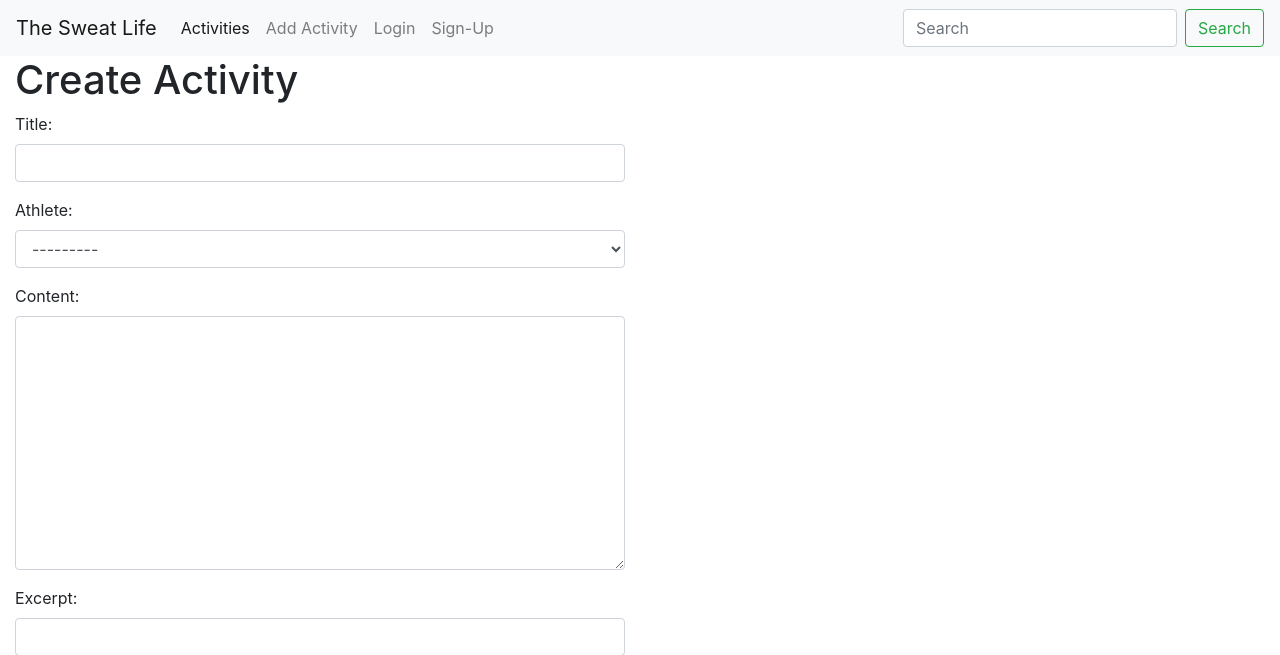
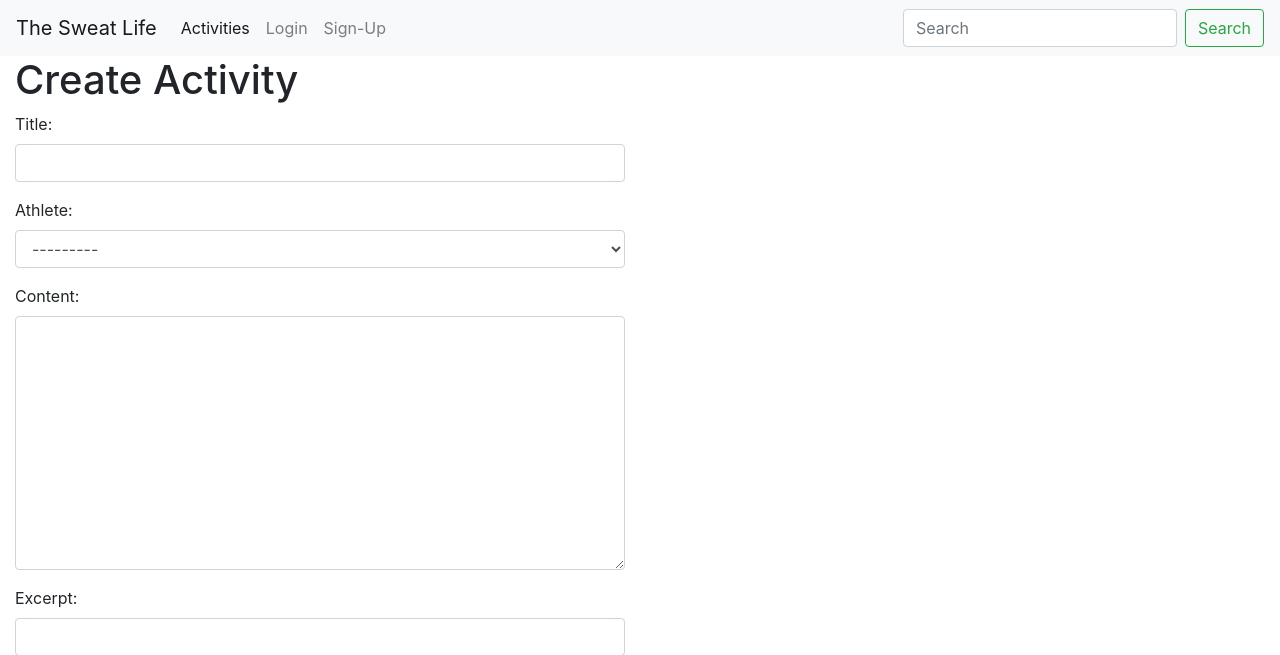
Before and after one commit to tymaestro/The-Sweat-Life, a Django app: page /create_activity/ in a window 1280 px wide. Shown: the top 655 px of the page. Run offline with Django 3.2, Linux system fonts and the light colour scheme; some libraries are stand-ins or nearby versions.

Commit message:
add authentication if statement to base.html

```diff
--- a/templates/base.html
+++ b/templates/base.html
@@ -24,15 +24,22 @@
           <li class="nav-item active">
             <a class="nav-link" href="#">Activities</span></a>
           </li>
+          {% if user.is_authenticated %}
           <li class="nav-item">
-            <a class="nav-link" href="{% url 'create_activity' %}">Add Activity</a>
+            <a class="nav-link" href="{% url 'create_activity' %}">Create Activity</a>
           </li>
+          <li class="nav-item">
+            <a class="nav-link" href="#">Logout</a>
+          </li>
+          {% else %}
           <li class="nav-item">
             <a class="nav-link" href="#">Login</a>
           </li>
           <li class="nav-item">
             <a class="nav-link" href="#">Sign-Up</a>
           </li>
+
+          {% endif %}
         </ul>
         <form class="form-inline my-2 my-lg-0">
           <input class="form-control mr-sm-2" type="search" placeholder="Search" aria-label="Search">
```
